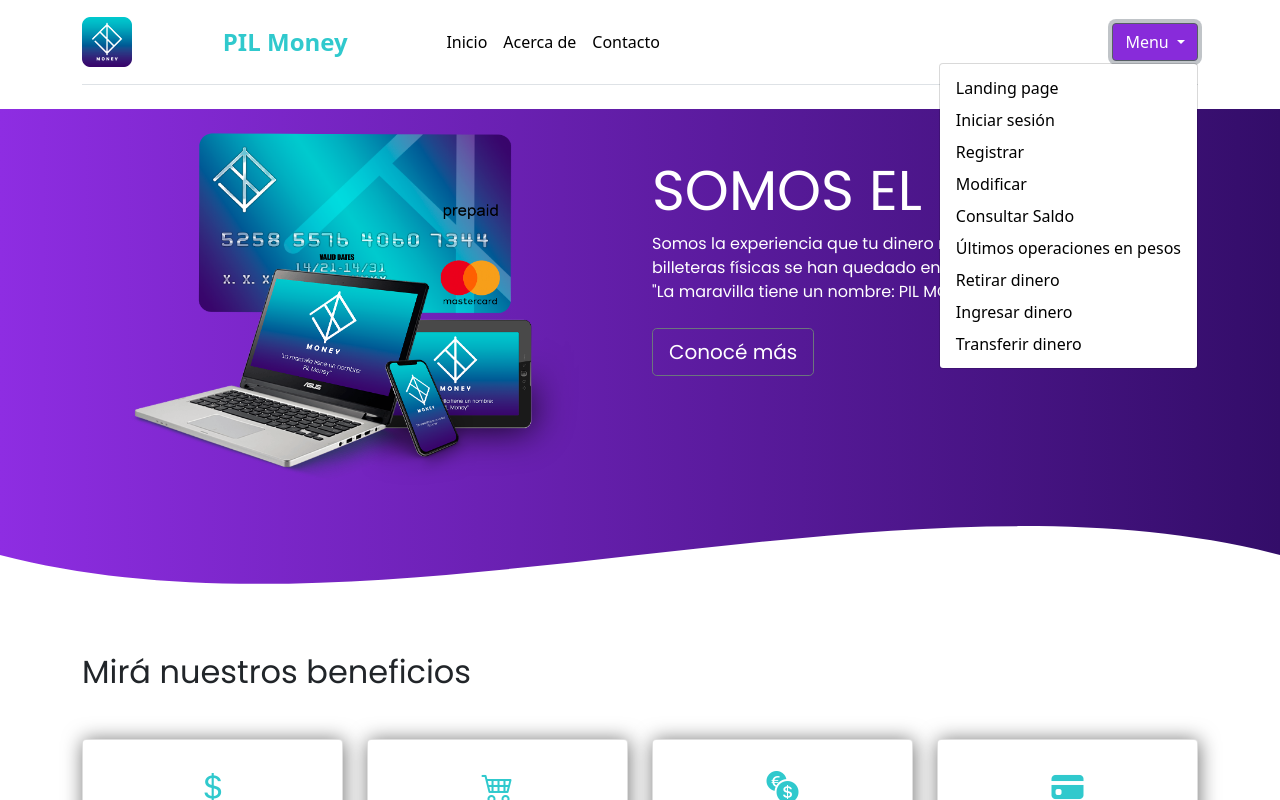
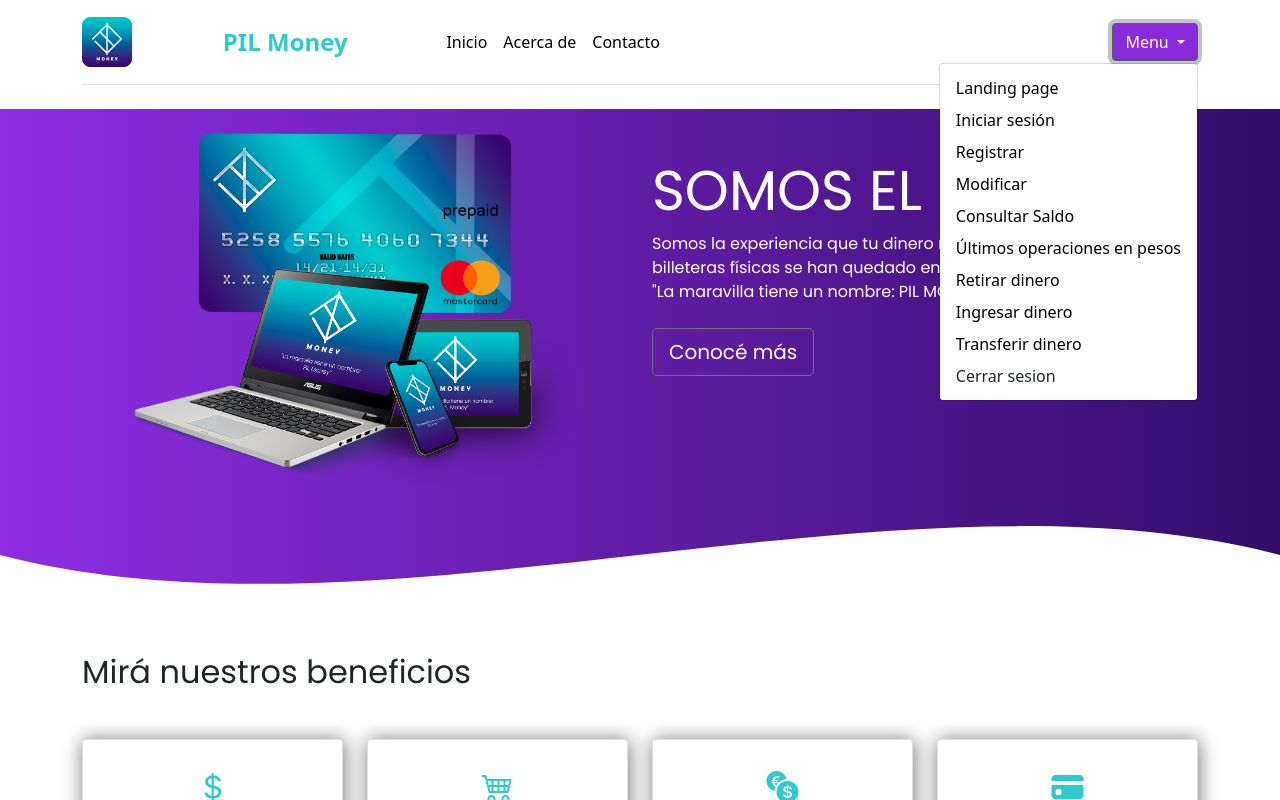
Before and after one commit to pgPilfs/proyecto-2d-g2d, an Angular app in the folder frontend/: page / in a window 1280 px wide. Both pictures are taken after a click on the button "Menu". Shown: the top 800 px of the page. Built offline with nearby package versions, Linux system fonts and the light colour scheme.

Commit message:
Cerrar sesion listo

```diff
--- a/frontend/src/app/layout/header/header.component.html
+++ b/frontend/src/app/layout/header/header.component.html
@@ -28,6 +28,7 @@
         <li><a class="dropdown-item" [routerLink]="['/dinero/retirar']">Retirar dinero</a></li>
         <li><a class="dropdown-item" [routerLink]="['/dinero/ingresar']">Ingresar dinero</a></li>
         <li><a class="dropdown-item" [routerLink]="['/dinero/transferir']">Transferir dinero</a></li>
+        <li><button class="dropdown-item" (click)="cerrarSesion()">Cerrar sesion</button></li>
       </ul>
     </div>
   </header>
--- a/frontend/src/app/layout/header/header.component.ts
+++ b/frontend/src/app/layout/header/header.component.ts
@@ -1,15 +1,20 @@
 import { Component, OnInit } from '@angular/core';
+import { Router } from '@angular/router';
 
 @Component({
   selector: 'app-header',
   templateUrl: './header.component.html',
-  styleUrls: ['./header.component.css']
+  styleUrls: ['./header.component.css'],
 })
 export class HeaderComponent implements OnInit {
+  constructor(private router: Router) {}
 
-  constructor() { }
+  ngOnInit(): void {}
 
-  ngOnInit(): void {
+  cerrarSesion() {
+    if (localStorage.getItem('auth')) {
+      localStorage.removeItem('auth');
+    }
+    this.router.navigate(['/login']);
   }
-
 }
```
